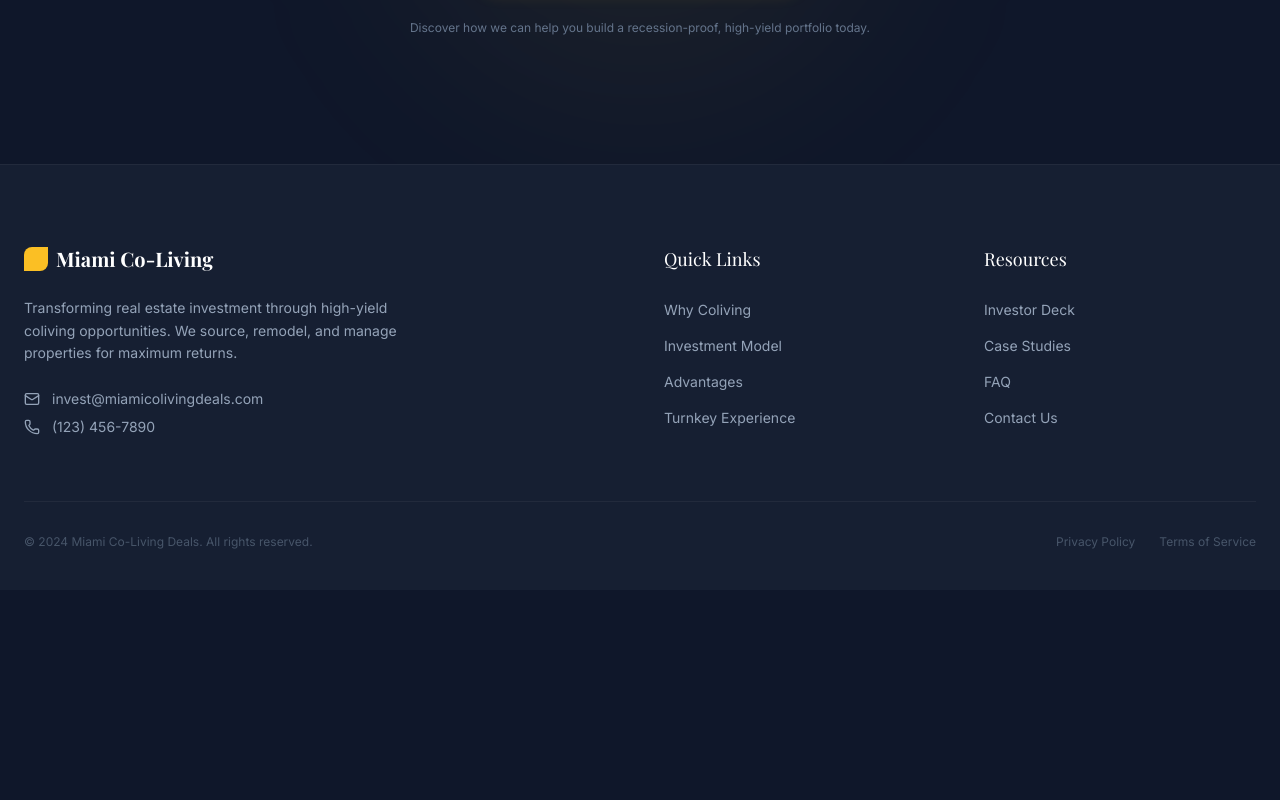
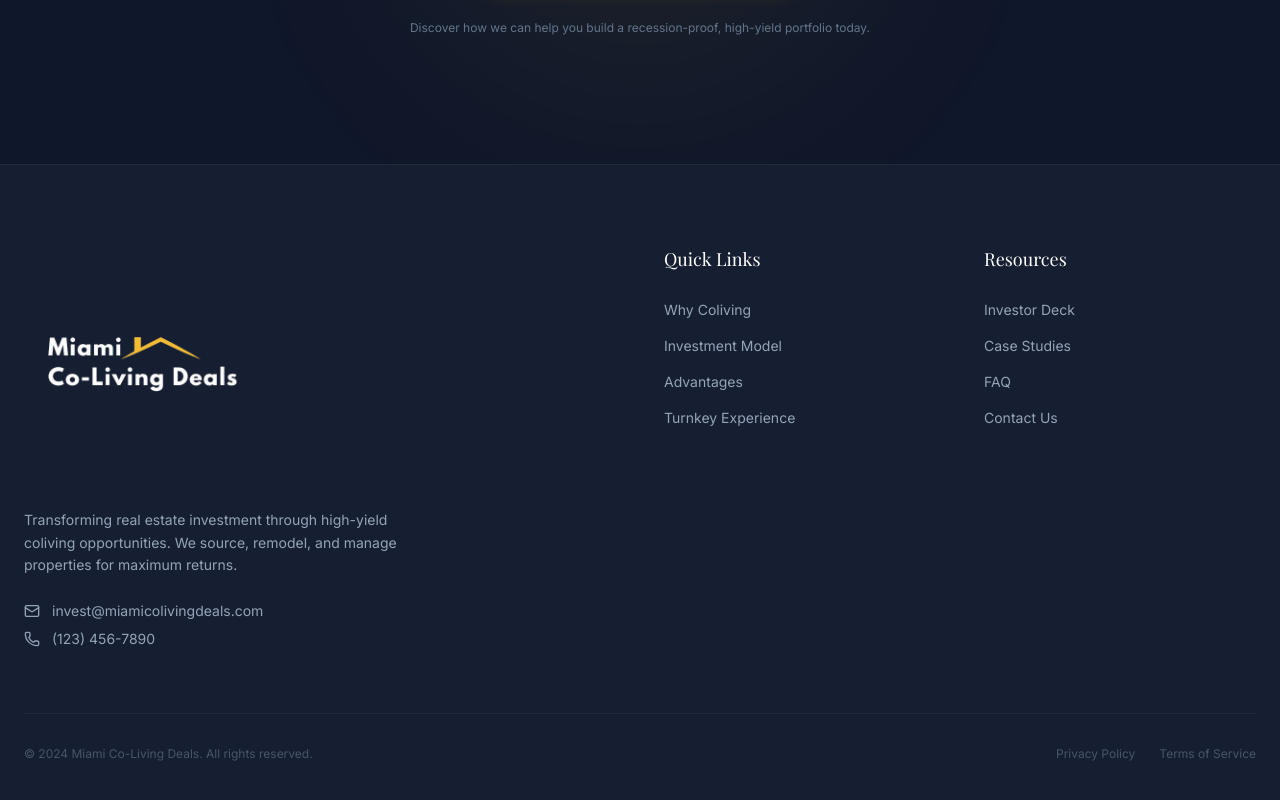
Before and after one commit to dicasys/miamicolivingdeals.com, a React (Vite) app: page / in a window 1280 px wide. Shown: the part 6489-7289 px from the top of the page. Before the commit the page ends 7079 px from the top, so only its background shows below. Built offline with nearby package versions, Linux system fonts and the light colour scheme; a web font is replaced by a local one.

Commit message:
Replace footer logo with transparent version at 5x size (h-60)

```diff
--- a/components/Footer.tsx
+++ b/components/Footer.tsx
@@ -7,9 +7,8 @@ export const Footer = () => {
       <div className="container mx-auto px-6">
         <div className="grid lg:grid-cols-4 gap-12 mb-16">
           <div className="lg:col-span-2">
-            <a href="#" className="font-serif text-xl font-bold text-white flex items-center gap-2 mb-6">
-               <div className="w-6 h-6 bg-brand-gold rounded-br-lg rounded-tl-lg"></div>
-               Miami Co-Living
+            <a href="#" className="flex items-center mb-6">
+              <img src="/logo.png" alt="Miami Co-Living" className="h-60 w-auto" />
             </a>
             <p className="text-slate-400 text-sm leading-relaxed max-w-sm mb-6">
               Transforming real estate investment through high-yield coliving opportunities. We source, remodel, and manage properties for maximum returns.
```
